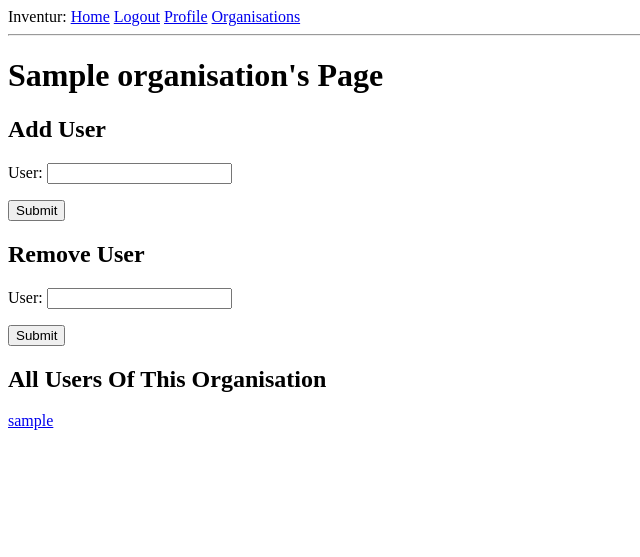
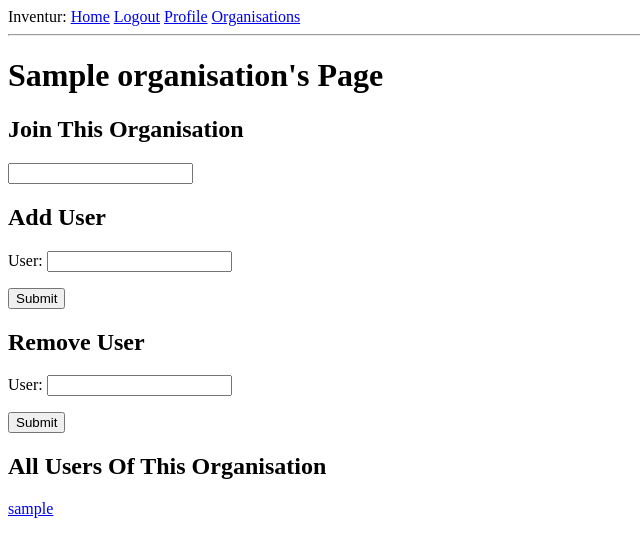
Before and after one commit to fpwg/Q2Datenbankprojekt, a Python web app: template app/templates/organisation.html in a window 1280 px wide. Shown: the top 557 px of the page, without its empty margins (0-640 px from the left). Run offline with Jinja, Linux system fonts and the light colour scheme; the template is opened without the code that fills it: most values are stand-ins (such as "Sample title", 1, 10 or a date in 2020); form fields are guessed from the names that the template uses.

Commit message:
Noch ein formular hinzugefügt

```diff
--- a/app/forms.py
+++ b/app/forms.py
@@ -50,3 +50,7 @@ class UserSettingsForm(FlaskForm):
 class UserOrganisationForm(FlaskForm):
     user = SelectField(u'Select User', coerce=int)
     submit = SubmitField('Submit')
+
+
+class JoinForm(FlaskForm):
+    join = SubmitField('Join!')
--- a/app/templates/organisation.html
+++ b/app/templates/organisation.html
@@ -4,6 +4,15 @@
   <h1>
     {{organisation.name}}'s Page
   </h1>
+  <h2>
+    Join This Organisation
+  </h2>
+  <form action="" method="post" novalidate>
+      {{ join_form.hidden_tag() }}
+      <p>
+          {{join_form.join()}}
+      </p>
+  </form>
   <h2>
     Add User
   </h2>
```
Also changed, not shown: app/routes.py (+5 -2 lines).
